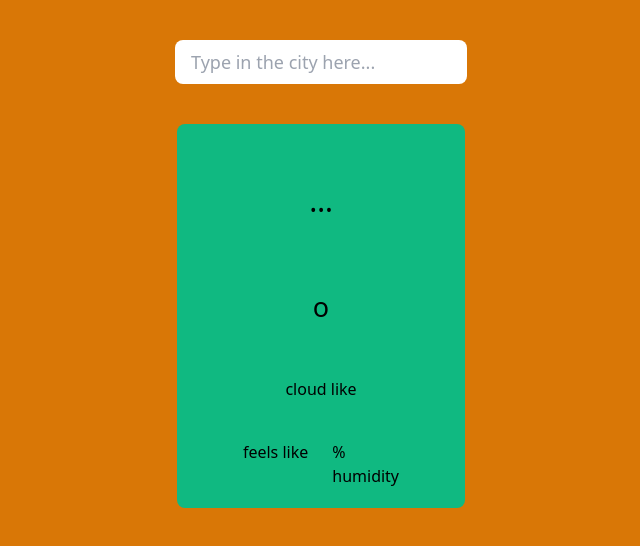
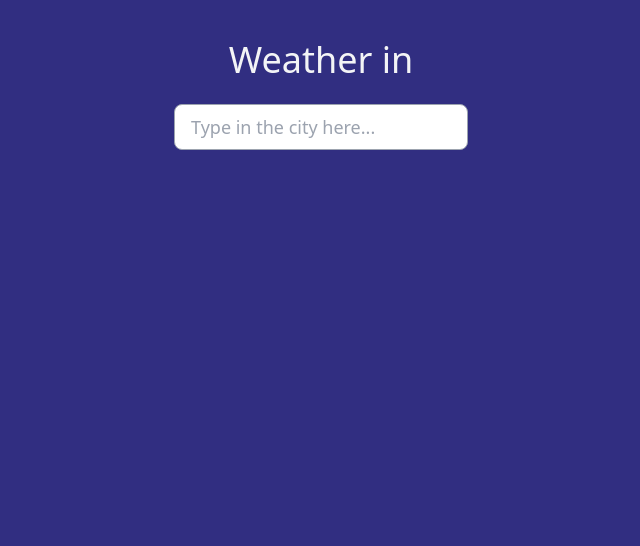
Before and after one commit to KelvinNjiraini/weather-app-vueJs, a Vue app: page / in a window 1280 px wide. Shown: the top 546 px of the page, without its empty margins (319-959 px from the left). Built offline with nearby package versions, Linux system fonts and the light colour scheme.

Commit message:
final touches

```diff
--- a/src/App.vue
+++ b/src/App.vue
@@ -1,13 +1,14 @@
 <template>
-  <div class="flex flex-col items-center py-10 px20 bg-yellow-600 h-screen">
+  <div class="flex flex-col items-center py-10 px20 h-screen" :class="this.weatherDetails.isDay ?'day': 'night'">
+    <h1 class=" text-4xl text-gray-800 pb-6">Weather in</h1>
     <form class=" pb-10" v-on:submit.prevent="getCity">
-      <input type="text" placeholder="Type in the city here..." class=" text-lg focus:outline-none rounded-lg py-2 px-4" v-model="citySearch">
+      <input type="text" placeholder="Type in the city here..." class=" text-lg focus:outline-none rounded-lg py-2 px-4 border border-gray-400 border-solid" v-model="citySearch">
     </form>
-    <div class=" h-96 w-72 bg-green-500 rounded-lg flex flex-col items-center justify-around">
+    <div class=" h-96 w-72 bg-gray-400 rounded-lg flex flex-col items-center justify-around shadow-2xl" v-if="visible">
       <p class=" text-xl">{{ this.weatherDetails.cityName }}</p>
       <p class=" text-3xl">&hellip;</p>
       <p class="text-xl">{{ this.weatherDetails.country }}</p>
-      <span class="text-4xl">{{ this.weatherDetails.temperature }}<sup>o</sup></span>
+      <span class="text-4xl">{{ this.weatherDetails.temperature }}<sup>o</sup><span class=" uppercase">C</span></span>
       <p>cloud like</p>
       <div class="flex justify-between">
         <div class=" mr-6">
@@ -24,14 +25,14 @@
 </template>
 
 <script>
-// import weatherStackapi from './api/weatherStackapi';
 import axios from 'axios';
 export default {
   name: 'App',
   data() {
     return{
       citySearch: "",
-      weatherDetails: {}
+      weatherDetails: {},
+      visible: false
     }
   },
   methods: {
@@ -52,6 +53,17 @@ export default {
       this.weatherDetails.temperature = response.data.current.temperature
       this.weatherDetails.feelslike = response.data.current.feelslike
       this.weatherDetails.humidity = response.data.current.humidity
+      this.weatherDetails.isDay = true
+
+      const timeOfDay = response.data.current.is_day;
+
+      if(timeOfDay.includes('n')) {
+        this.weatherDetails.isDay = false
+      } else {
+        this.weatherDetails.isDay = true
+      }
+
+      this.visible = true;
     }
   }
 }
--- a/src/api/weatherStackapi.js
+++ /dev/null
@@ -1,21 +0,0 @@
-import axios from 'axios';
-
-const key = '6027c86a865a3ead0c3793a6ee226b80';
-const base_url = `http://api.weatherstack.com/current`;
-
-export default {
-    async getWeather(cityName){
-        try {
-            //get the details for the requested city
-            const cityDetails = await axios.get(base_url, {
-                params : {
-                    query : cityName,
-                    access_key : key,
-                    units : 'm'
-            }})
-            return cityDetails.data
-        } catch (err) {
-            console.log(err.message)
-        }
-    }
-}
--- a/src/assets/tailwind.css
+++ b/src/assets/tailwind.css
@@ -3,3 +3,16 @@
 @tailwind components;
 
 @tailwind utilities;
+
+
+.day {
+    @apply bg-yellow-50;
+}
+
+.night {
+    @apply bg-indigo-900;
+}
+
+.night h1 {
+    @apply text-gray-100;
+}
```
